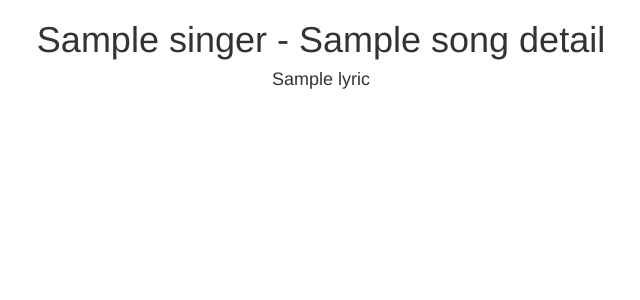
After one commit to zephyros0305/lyric_search, a Django app: template templates/lyric_crawler/lyric.html in a window 1280 px wide. The commit adds this page. Shown: the top 300 px of the page, without its empty margins (319-959 px from the left). Run offline with Django 3.2, Linux system fonts and the light colour scheme; the template is opened without the code that fills it: most values are stand-ins (such as "Sample title", 1, 10 or a date in 2020); some libraries are stand-ins or nearby versions.

Commit message:
初步完成

```diff
--- /dev/null
+++ b/lyric_crawler/static/css/main.css
@@ -0,0 +1,7 @@
+.center{
+    margin: auto;
+    text-align: center;
+}
+.search_bar{
+    width: 50%;
+}
--- /dev/null
+++ b/lyric_crawler/static/js/main.js
@@ -0,0 +1,3 @@
+$('.clickable-row').on("click", function() {
+    window.location = '?link=' + $(this).data("href");
+});
--- a/lyric_search/settings.py
+++ b/lyric_search/settings.py
@@ -37,6 +37,7 @@ INSTALLED_APPS = [
     'django.contrib.sessions',
     'django.contrib.messages',
     'django.contrib.staticfiles',
+    'lyric_crawler'
 ]
 
 MIDDLEWARE = [
@@ -118,3 +119,4 @@ USE_TZ = True
 # https://docs.djangoproject.com/en/1.11/howto/static-files/
 
 STATIC_URL = '/static/'
+STATIC_ROOT = os.path.join(BASE_DIR, 'lyric_crawler/static')
--- a/lyric_search/urls.py
+++ b/lyric_search/urls.py
@@ -19,6 +19,6 @@ from lyric_crawler import views
 
 urlpatterns = [
     url(r'^admin/', admin.site.urls),
-    url(r'', views.index, name='index'),
+    url(r'', views.lyric_search, name='index'),
 
 ]
--- a/templates/lyric_crawler/index.html
+++ b/templates/lyric_crawler/index.html
@@ -1,17 +1,19 @@
 <!DOCTYPE html>
+{% load static %}
 <html lang="en">
 <head>
     <meta charset="UTF-8">
     <title>Lyric Search</title>
     <link rel="stylesheet" href="https://maxcdn.bootstrapcdn.com/bootstrap/3.3.7/css/bootstrap.min.css" integrity="sha384-BVYiiSIFeK1dGmJRAkycuHAHRg32OmUcww7on3RYdg4Va+PmSTsz/K68vbdEjh4u" crossorigin="anonymous">
+    <link rel="stylesheet" href="{% static 'css/main.css' %}">
 </head>
 <body>
     <div class="container">
-        <div class="jumbotron">
+        <div class="jumbotron center">
             <h1>搜尋你想要的歌詞！</h1>
             <form method="GET">
                 {% csrf_token %}
-                <input type="text" placeholder="輸入歌名，如：我難過" name="song">
+                <input type="text" class="search_bar" placeholder="輸入歌名，如：我難過" name="song">
                 <input type="submit" class="btn btn-default" value="搜尋">
             </form>
         </div>
--- /dev/null
+++ b/templates/lyric_crawler/lyric.html
@@ -0,0 +1,21 @@
+<!DOCTYPE html>
+{% load static %}
+<html lang="en">
+<head>
+    <meta charset="UTF-8">
+    <title>Lyric</title>
+    <link rel="stylesheet" href="https://maxcdn.bootstrapcdn.com/bootstrap/3.3.7/css/bootstrap.min.css" integrity="sha384-BVYiiSIFeK1dGmJRAkycuHAHRg32OmUcww7on3RYdg4Va+PmSTsz/K68vbdEjh4u" crossorigin="anonymous">
+    <link rel="stylesheet" href="{% static 'css/main.css' %}">
+</head>
+<body>
+    <div class="container center">
+        {% if song_detail %}
+        <h1>{{ song_detail.singer }} - {{ song_detail.name }}</h1>
+        {% for l in song_detail.lyric %}
+        <h4>{{ l }}</h4>
+        {% endfor %}
+        {% endif %}
+    </div>
+
+</body>
+</html>
```
Also changed, not shown: lyric_crawler/crawler.py (+9 -4 lines), lyric_crawler/views.py (+4 -5 lines), templates/lyric_crawler/songs.html (+27 -9 lines).
